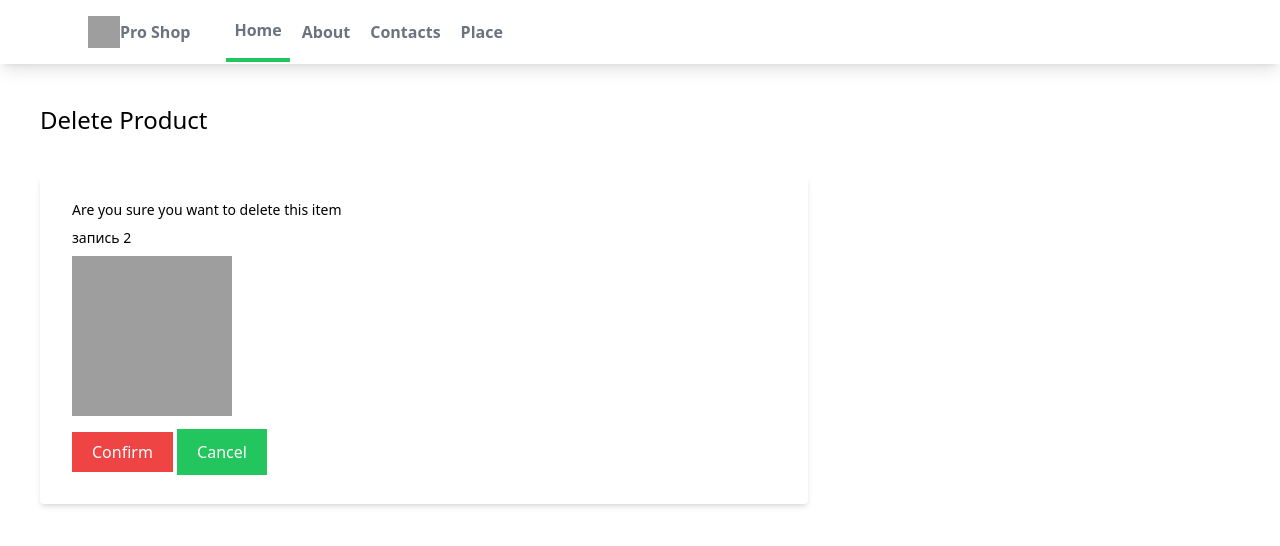
After one commit to BGneji/shop_django, a Django app: page /myapp/delete_item/3/ in a window 1280 px wide. The commit adds this page. Shown: the top 546 px of the page. Run offline with Django 4.2, Linux system fonts and the light colour scheme; data comes from the database, SQL or seed files in the repository; both versions use the stored data as it was after the commit; grey boxes are pictures that could not be loaded.

Commit message:
delete_item.html

```diff
--- /dev/null
+++ b/mysite/myapp/templates/myapp/delete_item.html
@@ -0,0 +1,15 @@
+{% extends "myapp/base.html" %}
+
+{% block content %}
+  <h1 class="text-2xl m-10 font bold">Delete Product</h1>
+  <form class="bg-white shadow-md m-10 w-3/5 rounded px-8 pt-6 pb-8 mb-4" method="post">
+    {% csrf_token %}
+    <div class="mb-4">
+        <label class="block text-gray text-sm font mb-2">Are you sure you want to delete this item</label>
+        <label class="block text-gray text-sm font mb-2">{{ item.name}}</label>
+        <img class="w-40 h-40" src="{{ item.image.url}}" alt="" srcset="">
+    </div>
+    <input class="bg-red-500 text-white px-5 py-2" type="submit" value="Confirm">
+    <a class="button bg-green-500 text-white px-5 py-3" href="{% url 'myapp:index' %}">Cancel</a>
+  </form>
+{% endblock content %}
--- a/mysite/myapp/templates/myapp/detail.html
+++ b/mysite/myapp/templates/myapp/detail.html
@@ -10,6 +10,7 @@
             <p class="mt-5 text-green-500">$ {{ item.price | intcomma}}</p>
             <p class="mt-5 text-gray-600">{{ item.description }}</p>
             <button class="bg-green-500 text-white mt-[50px]"><a href="{% url 'myapp:update_item' item.id %}">Update item</a></button>
+            <button class="bg-red-500 text-white mt-[50px]"><a href="{% url 'myapp:delete_item' item.id %}">Delete item</a></button>
         </div>
     </div>
 {% endblock content%}
--- a/mysite/myapp/urls.py
+++ b/mysite/myapp/urls.py
@@ -5,10 +5,11 @@ app_name = " "
 
 urlpatterns = [
     # http://127.0.0.1:8000/myapp/hello/
-    path('', views.index),
+    path('', views.index, name='index'),
     path('<int:my_id>/', views.indexItem, name='detail'),
     path('add_item/', views.add_item, name='add_item'),
     path('update_item/<int:my_id>/', views.update_item, name='update_item'),
+    path('delete_item/<int:my_id>/', views.delete_item, name='delete_item'),
 
 
 ]
--- a/mysite/myapp/views.py
+++ b/mysite/myapp/views.py
@@ -45,3 +45,15 @@ def update_item(request, my_id):
     }
 
     return render(request, "myapp/update_item.html", context)
+
+
+def delete_item(request, my_id):
+    item = Product.objects.get(id=my_id)
+    if request.method == "POST":
+        item.delete()
+        return redirect('/myapp/')
+    context = {
+        'item': item
+    }
+
+    return render(request, "myapp/delete_item.html", context)
```
Also changed, not shown: mysite/db.sqlite3.
